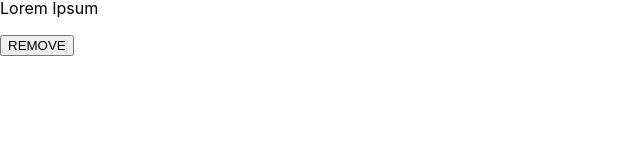
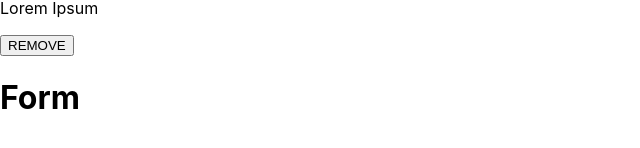
Before and after one commit to JayCodeGitHub/Happy-Notes, a React (Create React App) app in the folder client/: page /notes in a window 1280 px wide. Shown: the part 320-468 px from the top of the page, without its empty margins (0-640 px from the left). Built offline with nearby package versions, Linux system fonts and the light colour scheme.

Commit message:
Created Form Component

```diff
--- /dev/null
+++ b/client/src/components/Form/Form.tsx
@@ -0,0 +1,11 @@
+import React from 'react'
+
+function Form() {
+  return (
+    <div>
+      <h1>Form</h1>
+    </div>
+  )
+}
+
+export default Form
--- a/client/src/views/Notes.tsx
+++ b/client/src/views/Notes.tsx
@@ -1,5 +1,6 @@
 import React, { useState } from 'react'
 import Card from '../components/Card/Card'
+import Form from '../components/Form/Form'
 
 function Notes() {
   const [notes, setNotes] = useState([
@@ -20,6 +21,7 @@
       {notes.map(({ id, title, body }) => (
         <Card title={title} body={body} type='note' key={id} />
       ))}
+      <Form />
     </div>
   )
 }
```
